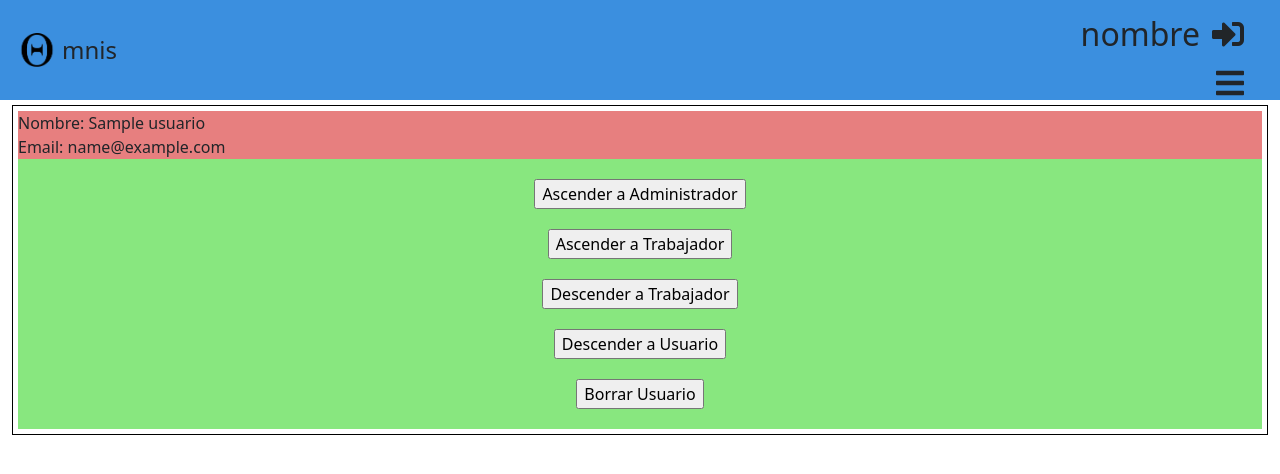
After one commit to kike466/omnis, a PHP site: page /administrar_usuarios.php in a window 1280 px wide. The commit adds this page. Shown: the top 474 px of the page. Run offline with PHP 8.4, Linux system fonts and the light colour scheme; tables that the repository leaves empty or names only in its code hold one stand-in row (values such as "Sample post").

Commit message:
Se ha creado una pagina para que el administrador gestione a los trabajadores y usuarios

```diff
--- /dev/null
+++ b/administrar_usuarios.php
@@ -0,0 +1,124 @@
+<?php
+require("clases/usuario.php");
+if (isset($_POST['hacer_admin'])) {
+    $correo=$_POST['email'];
+    usuario::hacer_admin($correo);
+}
+if (isset($_POST['hacer_trabajador'])) {
+    $correo=$_POST['email'];
+    usuario::hacer_trabajador($correo);
+}
+if (isset($_POST['descender_a_trabajador'])) {
+    $correo=$_POST['email'];
+    usuario::hacer_trabajador($correo);
+}
+if (isset($_POST['descender_a_usuario'])) {
+    $correo=$_POST['email'];
+    usuario::hacer_usuario($correo);
+}
+if (isset($_POST['borrar'])) {
+    $correo=$_POST['email'];
+    usuario::borrar_usuario($correo);
+}
+
+
+?>
+<!DOCTYPE html>
+<html lang="en">
+
+<head>
+    <meta charset="UTF-8">
+
+    <meta http-equiv="X-UA-Compatible" content="IE=edge">
+    <meta name="viewport" content="width=device-width, initial-scale=1.0">
+    <title>Omnis</title>
+    <link rel="stylesheet" href="https://cdnjs.cloudflare.com/ajax/libs/font-awesome/5.15.2/css/all.min.css"
+        integrity="sha512-HK5fgLBL+xu6dm/Ii3z4xhlSUyZgTT9tuc/hSrtw6uzJOvgRr2a9jyxxT1ely+B+xFAmJKVSTbpM/CuL7qxO8w=="
+        crossorigin="anonymous" />
+
+    <link rel="stylesheet" href="css/bootstrap.min.css">
+    <link rel="stylesheet" href="css/style.css?v=<?php echo time(); ?>">
+
+    <script src="js/jquery-3.5.1.js"></script>
+    <script src="js/bootstrap.min.js"></script>
+    <script src="js/dD.js"></script>
+
+</head>
+
+<body>
+    <!-- inicio header -->
+    <header>
+        <div id="contenedor_header" class="container-fluid">
+            <div id="row_header" class="row">
+
+                <div id="div_logo" class="col-4">
+                    <a href="./index.php">
+                        <img id="logo" src="img/logo/logo-Omnis.png" alt="">
+                    </a>
+                    <span id="nombre_Tienda">mnis</span>
+
+                </div>
+
+
+                <div id="div_Sign_Menu" class="col-8">
+
+                    <div id="sign">
+                        <span>nombre</span>
+                        <i class="fas fa-sign-in-alt"></i>
+                    </div>
+                    <nav id="menu_header">
+                        <div class="menu_1">
+                            <i class="fas fa-bars"></i>
+                        </div>
+                        <div class="items_Menu_Header">
+                            <a class="a_menu_header" href="./index.php">Inicio</a>
+                            <a class="a_menu_header" href="./perfil.php">Perfil</a>
+                            <a class="a_menu_header" href="./modi_Perfil.html">Historial</a>
+                        </div>
+                    </nav>
+                </div>
+            </div>
+        </div>
+    </header>
+    <!-- fin header -->
+
+    <!-- inicio main -->
+    <div id="administrar" class="container-fluid">
+        <div id="usuarios">
+        <?php
+                    $usuarios = usuario::nombre_email();
+                    for ($i = 0; $i < count($usuarios); $i++) {
+
+                            echo "<div class='usuario'>";
+
+                                echo "<section class='nombre_Email'>";
+                                    echo "<span class='nombre_Administrar'>Nombre: ".$usuarios[$i]['nombre']."</span>";
+                                    echo "<span class='email_Administrar'>Email: ".$usuarios[$i]['email']."</span>";
+                                echo " </section>";
+
+                                echo " <section class='botones'>";
+                                    echo "<form action=".$_SERVER["PHP_SELF"]." method='post' id='form_administrar'>";
+                                        echo "<input type='hidden' name='email' value=".$usuarios[$i]['email'].">";
+                                        echo"<div class='hacer_admin'><input type='submit' value='Ascender a Administrador' name='hacer_admin'></div>";
+                                        echo "<div class='ascender_trabajador'><input type='submit' value='Ascender a Trabajador' name='hacer_trabajador'></div>";
+                                        echo "<div class='descender_trabajador'><input type='submit' value='Descender a Trabajador' name='descender_a_trabajador'></div>";
+                                        echo "<div class='descender_usuario'><input type='submit' value='Descender a Usuario' name='descender_a_usuario'></div>";
+                                        echo "<div class='borrar_usuario'><input type='submit' value='Borrar Usuario' name='borrar'></div>";
+                                    echo "</form>";
+                                echo " </section>";
+                            echo " </div>";
+
+                    }
+                    ?>
+
+        </div>
+
+
+
+    </div>
+    <!-- fin main -->
+
+</body>
+<script src="js/validar_formulario.js"></script>
+
+</html>
--- a/clases/usuario.php
+++ b/clases/usuario.php
@@ -1,6 +1,6 @@
 <?php
 
-require_once("./conexion/conexion.php");
+require_once("./conexion/conexionLocal.php");
 
 class usuario{
 
@@ -14,6 +14,27 @@ class usuario{
     private $pass;
     private $tipo;
 
+    public static function datos_usuario($correo){
+
+        $conectar = conexion::abrir_conexion();
+
+        try{
+
+            $result = $conectar->query("Select * from usuario where email = '$correo'");
+            $fila = $result->fetch_assoc();
+
+        } catch(exception $e){
+
+            die("Error: " . $e->getMessage());
+
+        }
+
+        $conectar->close();
+
+        return $fila;
+
+    }
+
     public static function insertar_usuario($nombre,$apellidos,$provincia,$codPostal,$direccion,$email,$pass){
 
 
@@ -22,7 +43,7 @@ class usuario{
 
         try{
 
-            $conectar->query("insert into usuario (nombre,apellidos,provincia,codePostal,direccion,email,password,tipo) values ('$nombre','$apellidos','$provincia','$codPostal','$direccion','$email','$pass','2')");
+            $conectar->query("insert into usuario (nombre,apellidos,provincia,codePostal,direccion,email,password,tipo) values ('$nombre','$apellidos','$provincia','$codPostal','$direccion','$email','$pass','3')");
 
         } catch(exception $e){
 
@@ -91,14 +112,17 @@ class usuario{
         }
 
     }
-    public static function datos_usuario($correo){
+
+    public static function nombre_email(){
 
         $conectar = conexion::abrir_conexion();
 
         try{
 
-            $result = $conectar->query("Select * from usuario where email = '$correo'");
-            $fila = $result->fetch_assoc();
+            $result = $conectar->query("SELECT nombre,email FROM usuario");
+            for($i = 0; $i < $result->num_rows; $i++){
+                $fila[$i] = $result->fetch_assoc();
+            }
 
         } catch(exception $e){
 
@@ -111,6 +135,86 @@ class usuario{
         return $fila;
 
     }
+    public static function hacer_admin($correo){
+
+        $usuario = usuario::datos_usuario($correo);
+        $id_usr = $usuario["id_usuarios"];
+
+        $conectar = conexion::abrir_conexion();
+
+        try{
+
+            $conectar->query("Update usuario set tipo = '1' where id_usuarios = $id_usr");
+
+        } catch(exception $e){
+
+            die("Error: " . $e->getMessage());
+
+        }
+
+        $conectar->close();
+
+    }
+    public static function hacer_trabajador($correo){
+
+        $usuario = usuario::datos_usuario($correo);
+        $id_usr = $usuario["id_usuarios"];
+
+        $conectar = conexion::abrir_conexion();
+
+        try{
+
+            $conectar->query("Update usuario set tipo = '2' where id_usuarios = $id_usr");
+
+        } catch(exception $e){
+
+            die("Error: " . $e->getMessage());
+
+        }
+
+        $conectar->close();
+
+    }
+    public static function hacer_usuario($correo){
+
+        $usuario = usuario::datos_usuario($correo);
+        $id_usr = $usuario["id_usuarios"];
+
+        $conectar = conexion::abrir_conexion();
+
+        try{
+
+            $conectar->query("Update usuario set tipo = '3' where id_usuarios = $id_usr");
+
+        } catch(exception $e){
+
+            die("Error: " . $e->getMessage());
+
+        }
+
+        $conectar->close();
+
+    }
+    public static function borrar_usuario($correo){
+
+        $usuario = usuario::datos_usuario($correo);
+        $id_usr = $usuario["id_usuarios"];
+
+        $conectar = conexion::abrir_conexion();
+
+        try{
+
+            $conectar->query("Delete from usuario where id_usuarios = '$ $id_usr'");
+
+        } catch(exception $e){
+
+            die("Error: " . $e->getMessage());
+
+        }
+
+        $conectar->close();
+
+    }
 
 
 }
--- a/css/style.css
+++ b/css/style.css
@@ -141,10 +141,15 @@ a {
 #buscador {
   margin-bottom: 30px;
 }
-#buscar{
+#buscar {
   border: 1px solid black;
-  background: rgb(194,183,183);
-  background: linear-gradient(90deg, rgba(194,183,183,1) 15%, rgba(184,181,181,1) 51%, rgba(194,183,183,1) 75%);
+  background: rgb(194, 183, 183);
+  background: linear-gradient(
+    90deg,
+    rgba(194, 183, 183, 1) 15%,
+    rgba(184, 181, 181, 1) 51%,
+    rgba(194, 183, 183, 1) 75%
+  );
 }
 /*Productos*/
 #productos {
@@ -158,31 +163,28 @@ a {
   padding: 5px;
   margin-bottom: 10px;
 }
-.nom_pun_st{
+.nom_pun_st {
   display: flex;
   flex-wrap: wrap;
   width: 100%;
   margin-bottom: 30px;
 }
-.nombre{
+.nombre {
   width: 100%;
   margin-bottom: 10px;
   display: flex;
   justify-content: center;
-
 }
-.puntuacion{
-  width: 50%;
-  display: flex;
-  justify-content: center;
-
-}
-.stock{
+.puntuacion {
   width: 50%;
   display: flex;
   justify-content: center;
 }
-
+.stock {
+  width: 50%;
+  display: flex;
+  justify-content: center;
+}
 
 .imagen_producto {
   width: 40%;
@@ -210,15 +212,13 @@ a {
   align-items: baseline;
   display: flex;
   flex-wrap: nowrap;
-
 }
 
-.texto_comprar{
+.texto_comprar {
   width: 100%;
   display: flex;
   align-items: flex-start;
 }
-
 
 /*footer*/
 footer {
@@ -535,7 +535,6 @@ footer {
 
 #file_foto_Producto {
   width: 100%;
-
 }
 
 #descripcion_producto_Añadir {
@@ -567,6 +566,67 @@ footer {
   justify-content: center;
 }
 
+#usuarios {
+  margin-top: 5px;
+  height: 100%;
+  width: 100%;
+  border: 1px solid black;
+}
+.usuario {
+  height: 100%;
+  margin: 5px;
+}
+.nombre_Email {
+  background-color: rgb(231, 127, 127);
+  display: flex;
+  flex-wrap: wrap;
+}
+.nombre_Administrar {
+  width: 100%;
+}
+.email_Administrar {
+  width: 100%;
+  word-break: break-all;
+}
+.botones{
+  background-color: rgb(136, 231, 127);
+}
+#form_administrar{
+  display: flex;
+  flex-wrap: wrap;
+  justify-content: center;
+}
+.hacer_admin{
+  width: 100%;
+  display: flex;
+  justify-content: center;
+  margin-top: 20px;
+  margin-bottom: 20px;
+}
+.ascender_trabajador{
+  width: 100%;
+  display: flex;
+  justify-content: center;
+  margin-bottom: 20px;
+}
+.descender_trabajador{
+  width: 100%;
+  display: flex;
+  justify-content: center;
+  margin-bottom: 20px;
+}
+.descender_usuario{
+  width: 100%;
+  display: flex;
+  justify-content: center;
+  margin-bottom: 20px;
+}
+.borrar_usuario{
+  width: 100%;
+  display: flex;
+  justify-content: center;
+  margin-bottom: 20px;
+}
 @media only screen and (min-width: 768px) {
   /*header*/
   #div_Sign_Menu {
@@ -595,12 +655,9 @@ footer {
     width: 100%;
   }
 
-
   .contenedor_producto {
     width: 100%;
     margin-bottom: 10px;
-
-
   }
 
   .imagen_producto {
@@ -618,7 +675,7 @@ footer {
     justify-content: center;
     flex-wrap: wrap;
   }
-  .texto_comprar{
+  .texto_comprar {
     width: 100%;
     display: flex;
     justify-content: center;
@@ -685,9 +742,8 @@ footer {
     height: 100%;
     margin-bottom: 5%;
   }
-  .nombre{
+  .nombre {
     font-size: 1.5em;
-
   }
   .imagen_producto {
     width: 30%;
@@ -731,7 +787,7 @@ footer {
   #imagen_producto_Añadir {
     width: 20%;
   }
-  #añadir_foto{
+  #añadir_foto {
     height: 50px;
   }
 
```
Also changed, not shown: index.php (+18 -1 lines).
